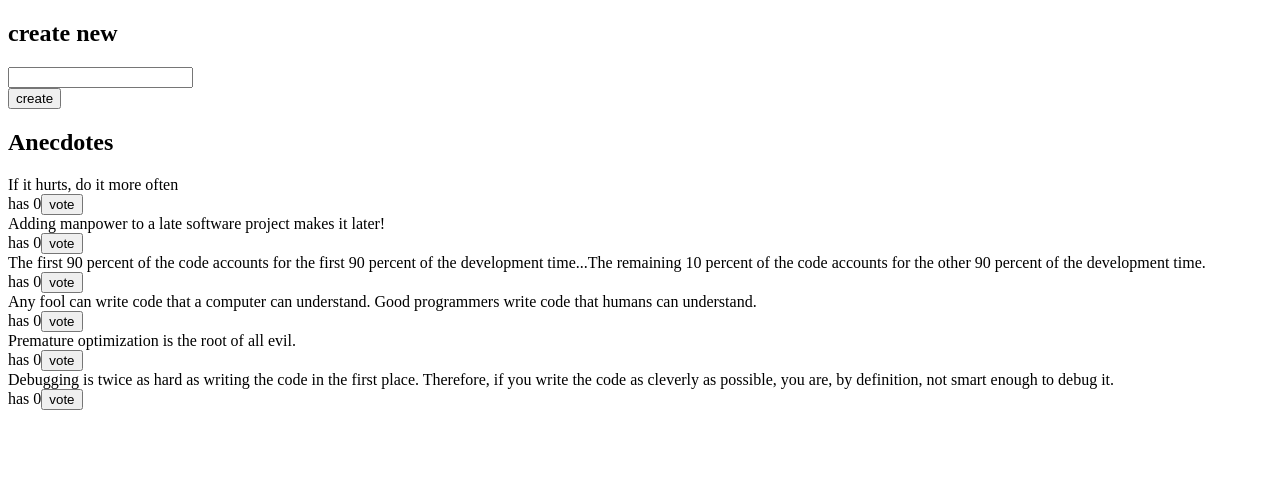
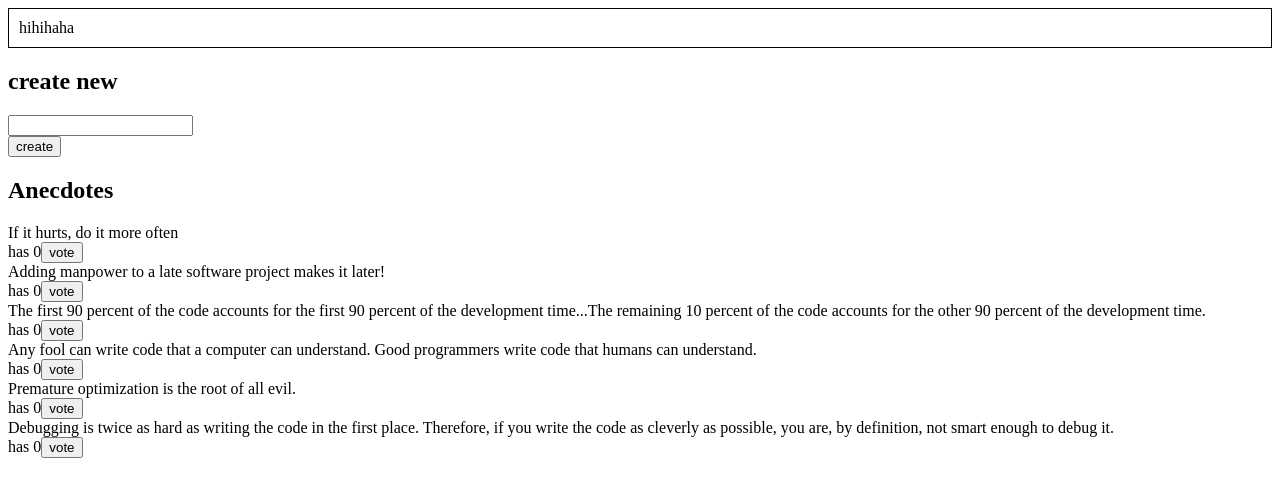
Before and after one commit to usb8fullstack/part6, a React (Create React App) app in the folder redux-anecdotes/: page / in a window 1280 px wide. Shown: the top 496 px of the page. Built offline with nearby package versions, Linux system fonts and the light colour scheme.

Commit message:
ex6.10: add new reducer > index > new state in component

```diff
--- a/redux-anecdotes/src/App.js
+++ b/redux-anecdotes/src/App.js
@@ -1,9 +1,11 @@
 import AnecdoteForm from './components/AnecdoteForm'
 import AnecdoteList from './components/AnecdoteList'
+import Notification from './components/Notification'
 
 const App = () => {
   return (
     <div>
+      <Notification />
       <h2>create new</h2>
       <AnecdoteForm />
       <h2>Anecdotes</h2>
--- a/redux-anecdotes/src/components/Notification.js
+++ b/redux-anecdotes/src/components/Notification.js
@@ -1,13 +1,17 @@
-const Notification = () => {
+import React from 'react'
+import { useSelector } from 'react-redux'
+
+const Notification = (props) => {
+  const notification = useSelector(({notification}) => notification)
   const style = {
     border: 'solid',
     padding: 10,
     borderWidth: 1
   }
   return (
-    <div style={style}>
-      render here notification...
-    </div>
+    notification !== ''
+      ? <div style={style}>{notification}</div>
+      : <></>
   )
 }
 
--- a/redux-anecdotes/src/index.js
+++ b/redux-anecdotes/src/index.js
@@ -5,11 +5,13 @@
 import { Provider } from 'react-redux'
 import App from './App'
 import AnecReducer from './reducers/anecdoteReducer'
+import NotificationReducer from './reducers/notificationReducer'
 
 // const store = createStore(AnecReducer)
 const store = configureStore({
   reducer: {
     anecs: AnecReducer,
+    notification: NotificationReducer,
   }
 })
 
--- /dev/null
+++ b/redux-anecdotes/src/reducers/notificationReducer.js
@@ -0,0 +1,13 @@
+import { createSlice } from '@reduxjs/toolkit'
+
+const initialState = 'hihihaha'
+
+const NotificationSlice = createSlice({
+  name: 'notification',
+  initialState,
+  reducers: {
+  },
+})
+
+// export const { createAnec, voteAnec } = NotificationSlice.actions
+export default NotificationSlice.reducer
```
